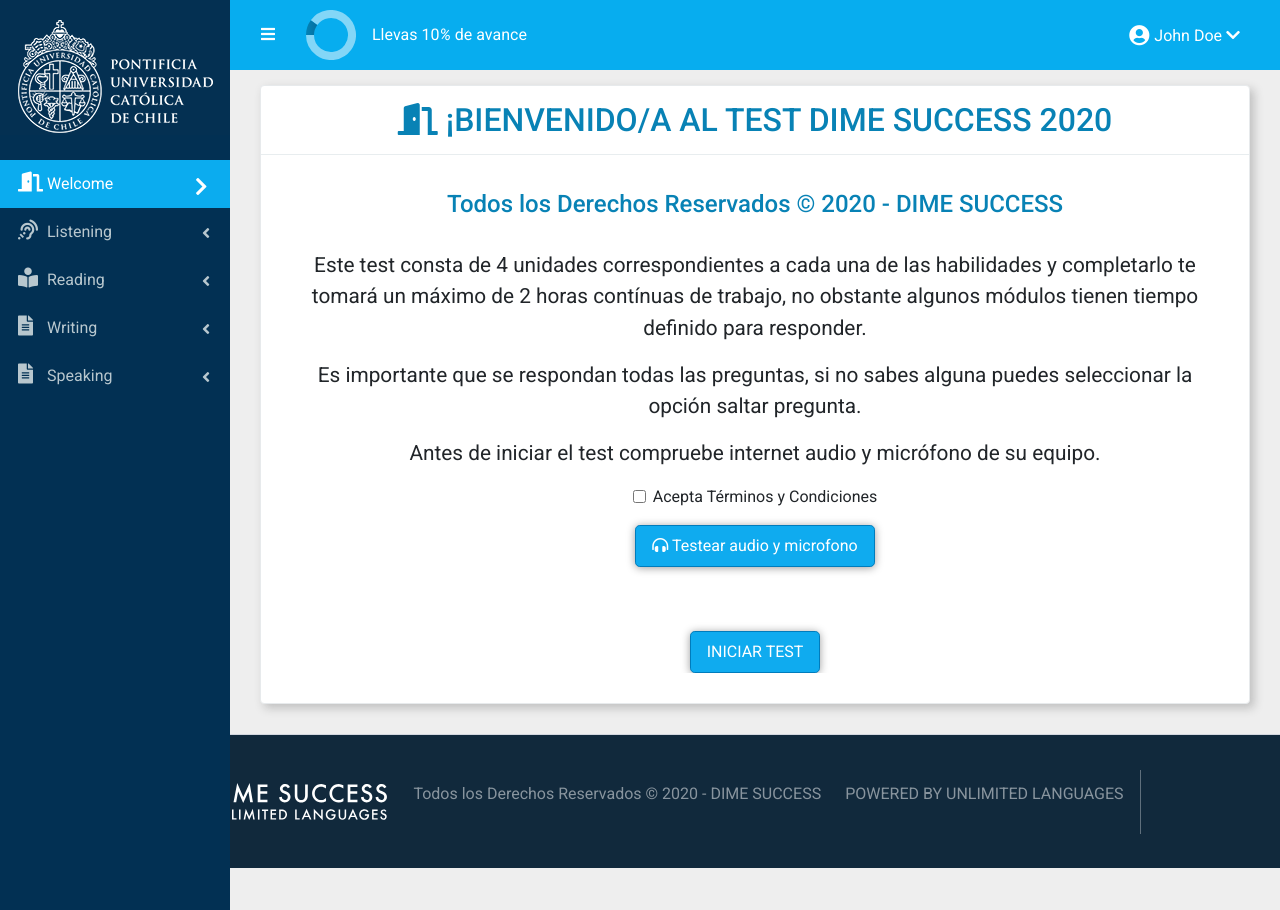
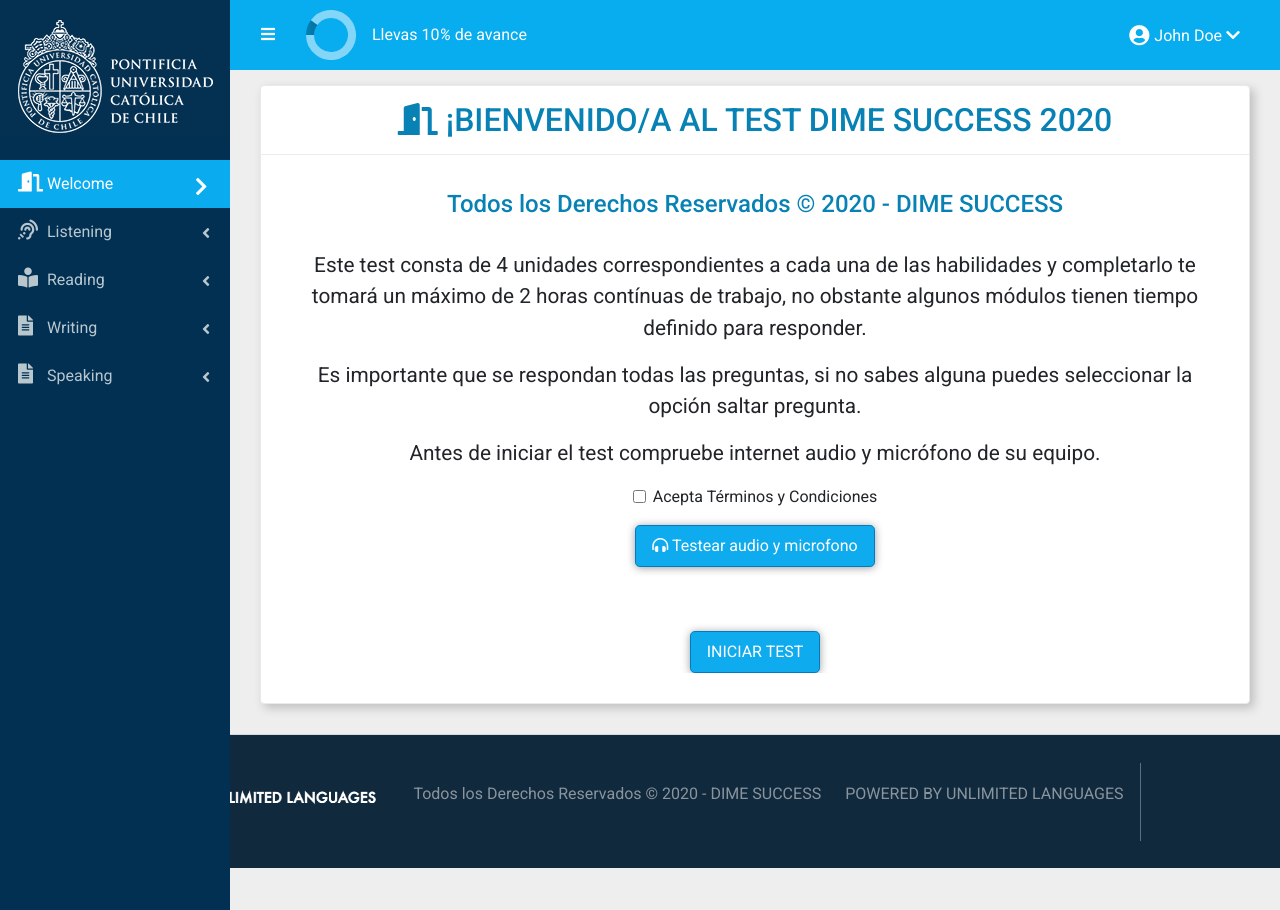
Before and after one commit to abecerraguz/dime-success-front, a plain HTML site: page welcome.html in a window 1280 px wide. Drawn offline with Linux system fonts and the light colour scheme.

Commit message:
Se incorporo el logo en Welcome

```diff
--- a/welcome.html
+++ b/welcome.html
@@ -226,7 +226,7 @@
 
             <div class="content-icon d-flex align-items-center justify-content-start">
                 <a href="#" target="_blank">
-                <img class="img-fluid mr-4" src="img/logo-dime-success.svg" width="250" alt="">
+                  <img class="img-fluid mr-4" src="img/powered_by_blanco.png" width="250" alt="Power By">
                 </a>
                 <p class="img-fluid mr-4 text-foot">Todos los Derechos Reservados © 2020 - DIME SUCCESS</p>
                 <p class="text-uppercase text-foot">Powered by UNLIMITED LANGUAGES</p>
@@ -317,8 +317,6 @@
                 <div class="row">
                   <div class="col-12 text-center mt-3">
                     <div class="contentPregunta">
-
-
                       <div class="pregunta">
                             <h5 class="m-0 text-white"><i class="far fa-question-circle mr-2"></i>¿Cómo te fue?</h5>
                         </div>
@@ -328,22 +326,6 @@
                         <button class="btn btn-danger text-uppercase" id="btnStopGrabacion"><i class="far fa-times-circle pr-2" aria-hidden="true"></i>No puede grabar ni escuchar</button>
 
                     </div>
-
-
-
-                    <!-- <hr>
-                    <h6>¿Cómo te fue?</h6>
-                    <form>
-
-                      <button class="btn btn-primary text-uppercase" id="btnStopGrabacion"><i class="far fa-stop-circle pr-2" aria-hidden="true"></i>Grabé y escuche bien</button>
-
-                      <button class="btn btn-primary text-uppercase" id="btnStopGrabacion"><i class="far fa-stop-circle pr-2" aria-hidden="true"></i>No puede grabar ni escuchar</button>
-
-
-                    </form> -->
-
-
-
                   </div>
                 </div>
               </div>
```
Also changed, not shown: 1 other file.
